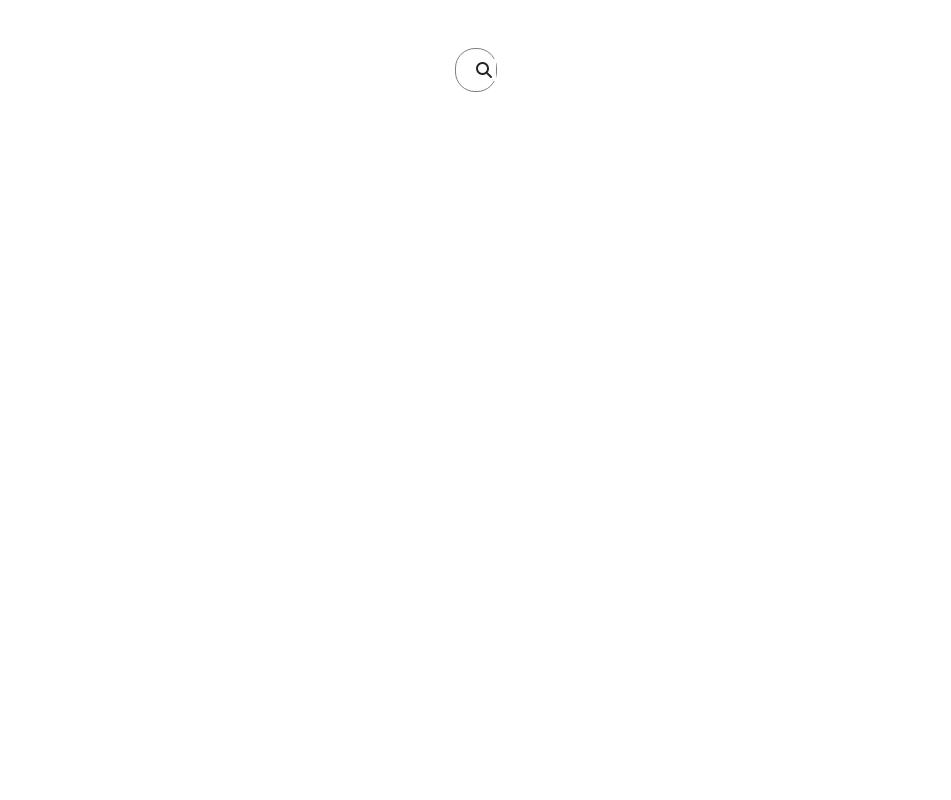
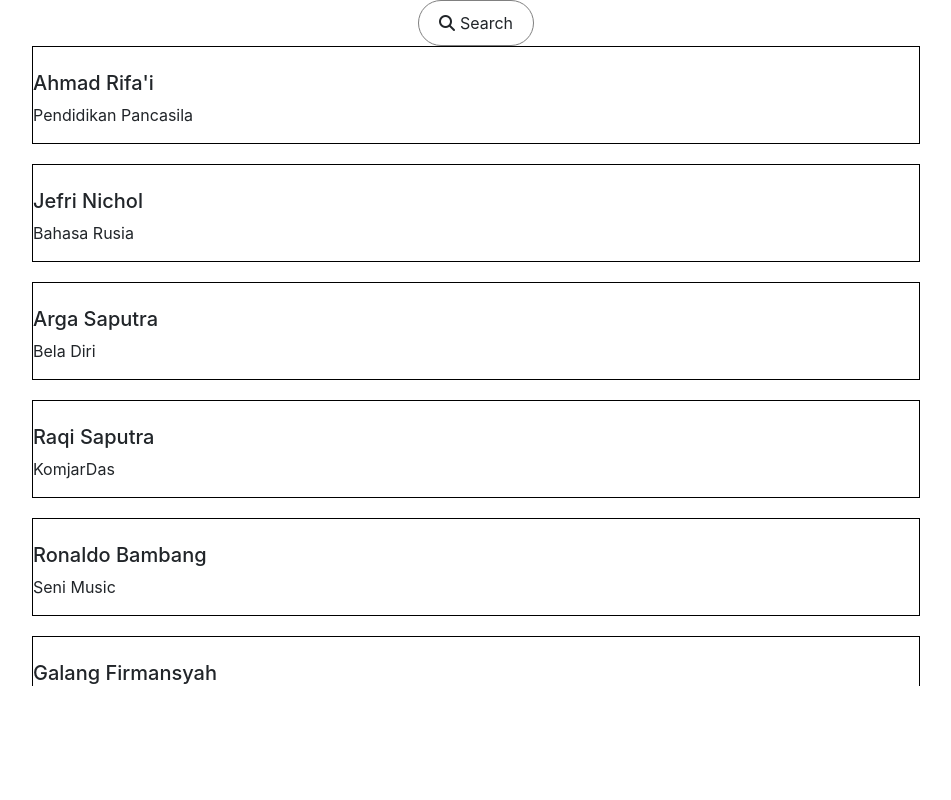
Before and after one commit to anasnasuhaaa/project-PAT-s1-11, a plain HTML site: page guru.html in a window 1280 px wide. Shown: the whole page, without its empty margins (164-1115 px from the left). Drawn offline with nearby package versions, Linux system fonts and the light colour scheme.

Commit message:
10/12/2023

```diff
--- a/db/guru.json
+++ b/db/guru.json
@@ -1,6 +1,6 @@
 {
     "title": "Data Guru SMK TI BAZMA",
-    "data": [{
+    "dataGuru": [{
             "name": "Ahmad Rifa'i",
             "fotoProfile": "src/img/guruimg/guru-man-1.jpg",
             "mapel": "Pendidikan Pancasila"
--- a/guru.html
+++ b/guru.html
@@ -12,14 +12,14 @@
     <style>
         .search-group {
             border: 1px solid gray;
-            width: 0;
+            width: fit-content;
             margin: auto;
             display: flex;
             align-items: center;
             justify-content: space-between;
             padding: 10px 20px;
-            border-radius: 20px;
-            transition: all 0.5s ease-in-out;
+            border-radius: 50px;
+            transition: all 0.2s ease-in-out;
         }
 
         .search-group input {
@@ -32,16 +32,49 @@
         .search-group i {
             cursor: pointer;
         }
+
+        .search-span {
+            margin-left: 5px;
+        }
+
+        .guru-card {
+            border: 1px solid black;
+        }
+
+        .guru-card-container {
+            height: 80vh;
+            width: 80%;
+            overflow: scroll;
+        }
+
+        .guru-card-container::-webkit-scrollbar {
+            display: none;
+        }
+
+        .guru-card {
+            margin-bottom: 20px;
+        }
     </style>
 </head>
 
 <body>
-    <div class="container">
-        <div class="search-group mt-5">
+    <div class="container d-flex vh-100 justify-content-evenly flex-column align-items-center">
+        <div class="search-group bg-body-secondary m-0">
             <i class="fa-solid fa-magnifying-glass"></i>
-            <input type="search" placeholder="Cari Guru">
-
+            <span class="search-span">Search</span>
+            <input type="search" class="d-none bg-body-secondary" placeholder="Cari Guru">
         </div>
+        <div class="guru-card-container" guru-card-container></div>
+        <template data-guru-template>
+                <div class="guru-card">
+                    <img class="guru-img" guru-img src="" alt="">
+                    <div class="guru-name" guru-name>
+                        <h5></h5>
+                        <p></p>
+                    </div>
+                    <div class="icon"></div>
+                </div>
+            </template>
     </div>
 
     <script src="src/js/bootstrap.bundle.min.js"></script>
@@ -49,12 +82,34 @@
         const searchGroup = document.querySelector('.search-group')
         const search = document.querySelector('.search-group input')
         const searchIcon = document.querySelector('.search-group i')
+        const searchSpan = document.querySelector('.search-span')
 
-        searchIcon.addEventListener('click', () => {
-            searchGroup.style.width = '50%'
+        searchIcon.addEventListener('mouseover', () => {
+            search.classList.remove('d-none')
+            searchGroup.style.width = '80%'
+            searchSpan.style.display = 'none'
         })
 
-        console.log(search);
+        const guruCardTemplate = document.querySelector("[data-guru-template]")
+        const guruCardContainer = document.querySelector("[guru-card-container]")
+
+        fetch('db/guru.json')
+            .then(res => res.json())
+            .then(data => {
+                data.dataGuru.forEach(user => {
+                    console.log(user);
+
+                    const card = guruCardTemplate.content.cloneNode(true).children[0]
+                    const guruName = card.querySelector("[guru-name] h5")
+                    const guruMapel = card.querySelector("[guru-name] p")
+                    const guruImg = card.querySelector("[guru-img]")
+
+                    guruName.textContent = user.name
+                    guruMapel.textContent = user.mapel
+                        // guruImg.src = user.fotoProfile
+                    guruCardContainer.append(card)
+                });
+            })
     </script>
 </body>
 
```
Also changed, not shown: index.html (+0 -1 lines).
